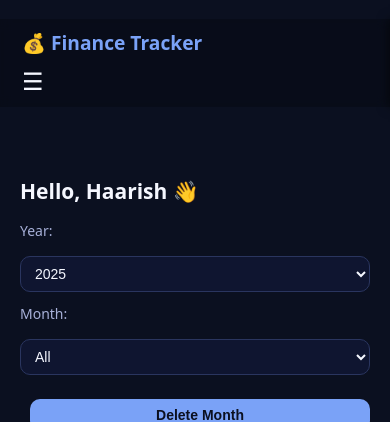
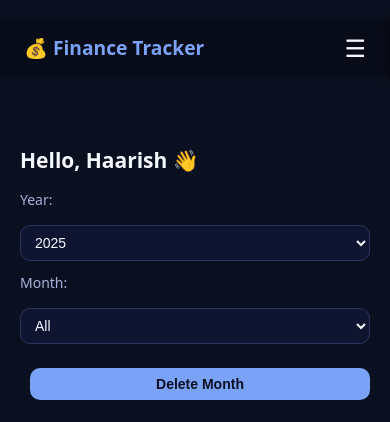
Before and after one commit to Haarish21/finance-tracker, a Flask app: page / in a window 390 px wide; the page is wider, and only the part inside the window is pictured. Shown: the top 422 px of that part. Run offline with Flask 3, Linux system fonts and the light colour scheme; a user stored in the database is signed in; data comes from the database, SQL or seed files in the repository; data that the repository does not hold is empty.

Commit message:
Update main.css

```diff
--- a/static/main.css
+++ b/static/main.css
@@ -28,7 +28,7 @@ a {
   display:flex;
   align-items:center;
   justify-content:space-between;
-  padding: 10px 22px;
+  padding: 12px 24px;
   background: rgba(0,0,0,.2);
   position: sticky;
   top:0;
@@ -289,9 +289,14 @@ canvas {
     font-size: 14px;
   }
   .nav {
-    flex-direction: column;
-    align-items: flex-start;
-    gap: 8px;
+    flex-direction: row;           /* keep brand and hamburger in a row */
+    align-items: center;
+    justify-content: space-between; /* brand left, hamburger right */
+    gap: 0;
+  }
+  .nav-links {
+    top: 0;
+    right: -250px;
   }
   .nav-links a {
     margin-left: 0;
```
